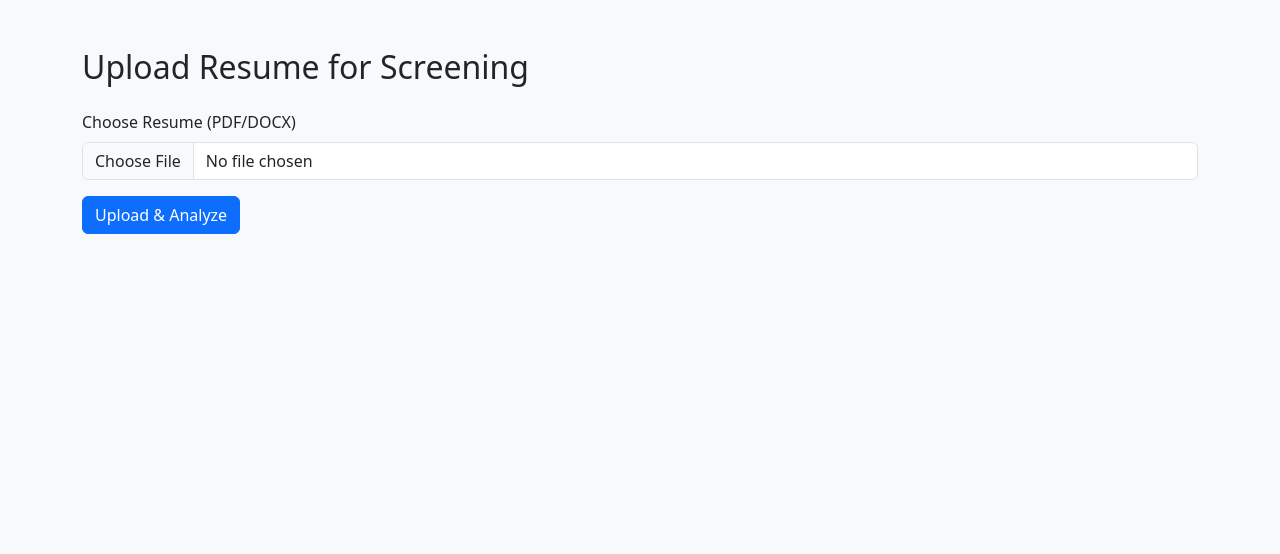
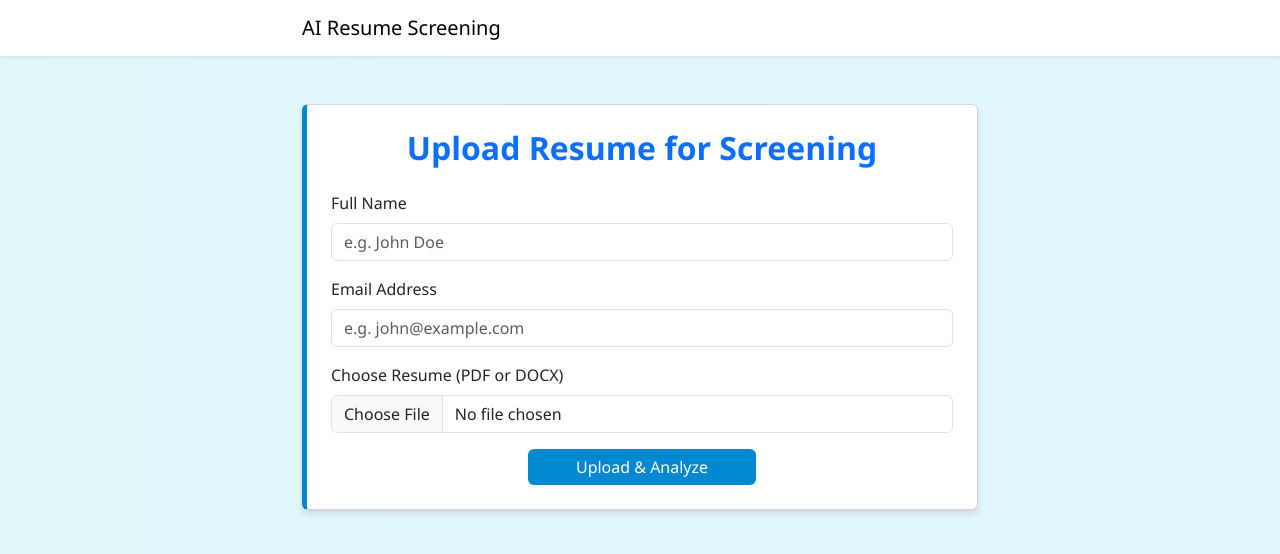
Before and after one commit to bashirubash/resume_screening_ai, a Flask app: page / in a window 1280 px wide. Shown: the top 554 px of the page. Run offline with Flask 3, Linux system fonts and the light colour scheme; some libraries are stand-ins or nearby versions.

Commit message:
Update upload.html

```diff
--- a/templates/upload.html
+++ b/templates/upload.html
@@ -1,19 +1,39 @@
 <!DOCTYPE html>
-<html>
+<html lang="en">
 <head>
+    <meta charset="UTF-8">
     <title>AI Resume Screening - Upload Resume</title>
     <link rel="stylesheet" href="https://cdn.jsdelivr.net/npm/bootstrap@5.3.0/dist/css/bootstrap.min.css">
+    <link rel="stylesheet" href="{{ url_for('static', filename='styles.css') }}">
 </head>
-<body class="bg-light">
-<div class="container mt-5">
-    <h2 class="mb-4">Upload Resume for Screening</h2>
-    <form method="POST" action="/upload" enctype="multipart/form-data">
-        <div class="mb-3">
-            <label for="resume" class="form-label">Choose Resume (PDF/DOCX)</label>
-            <input class="form-control" type="file" name="resume" id="resume" required>
+<body>
+    <nav class="navbar navbar-expand-lg navbar-light bg-white shadow-sm">
+        <div class="container">
+            <a class="navbar-brand" href="/">AI Resume Screening</a>
         </div>
-        <button type="submit" class="btn btn-primary">Upload & Analyze</button>
-    </form>
-</div>
+    </nav>
+
+    <div class="container mt-5">
+        <div class="card p-4">
+            <h2 class="mb-4 text-center text-primary">Upload Resume for Screening</h2>
+            <form method="POST" action="/upload" enctype="multipart/form-data">
+                <div class="mb-3">
+                    <label for="name" class="form-label">Full Name</label>
+                    <input class="form-control" type="text" name="name" id="name" placeholder="e.g. John Doe" required>
+                </div>
+                <div class="mb-3">
+                    <label for="email" class="form-label">Email Address</label>
+                    <input class="form-control" type="email" name="email" id="email" placeholder="e.g. john@example.com" required>
+                </div>
+                <div class="mb-3">
+                    <label for="resume" class="form-label">Choose Resume (PDF or DOCX)</label>
+                    <input class="form-control" type="file" name="resume" id="resume" accept=".pdf,.docx" required>
+                </div>
+                <div class="text-center">
+                    <button type="submit" class="btn btn-primary px-5">Upload & Analyze</button>
+                </div>
+            </form>
+        </div>
+    </div>
 </body>
 </html>
```
